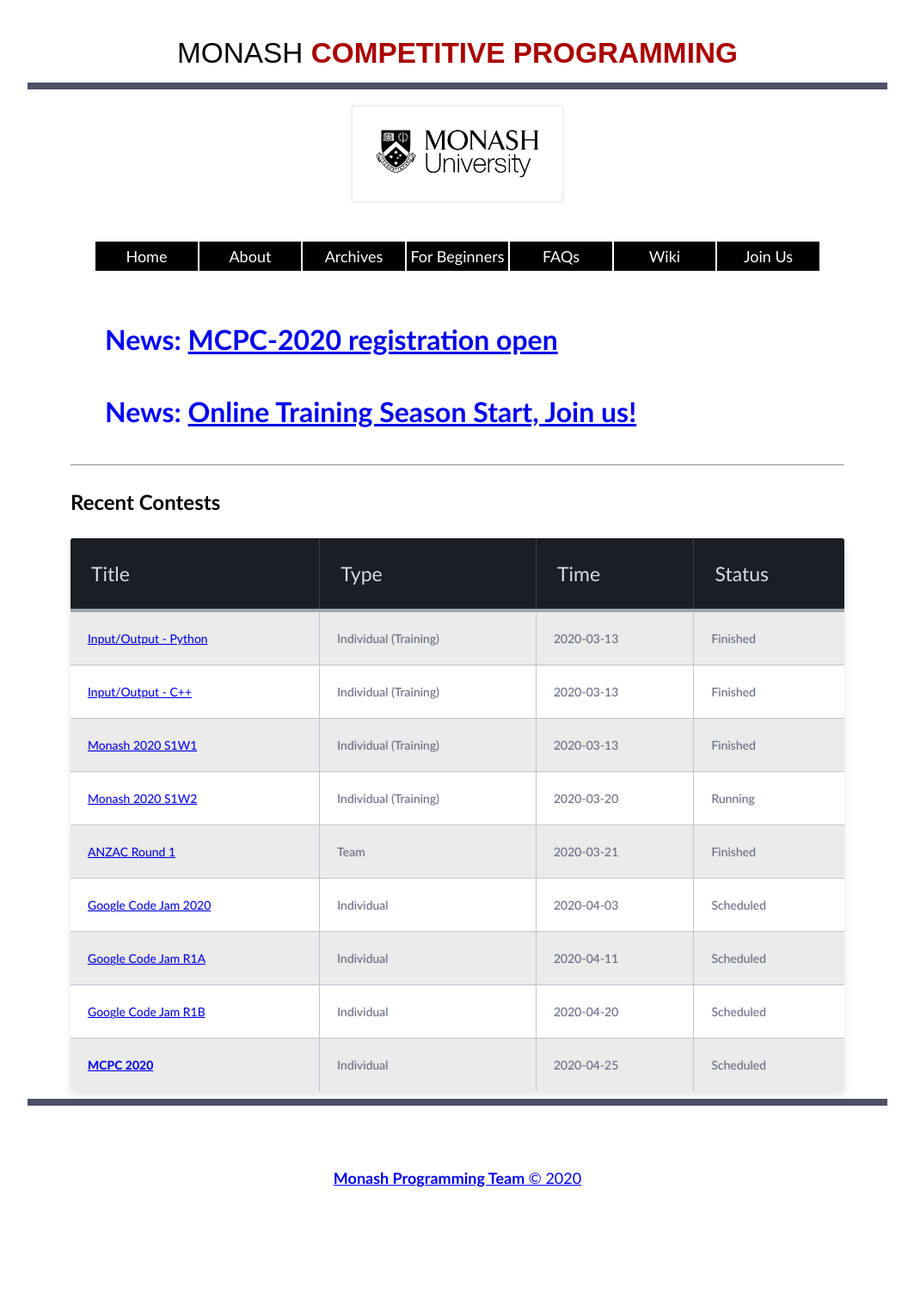
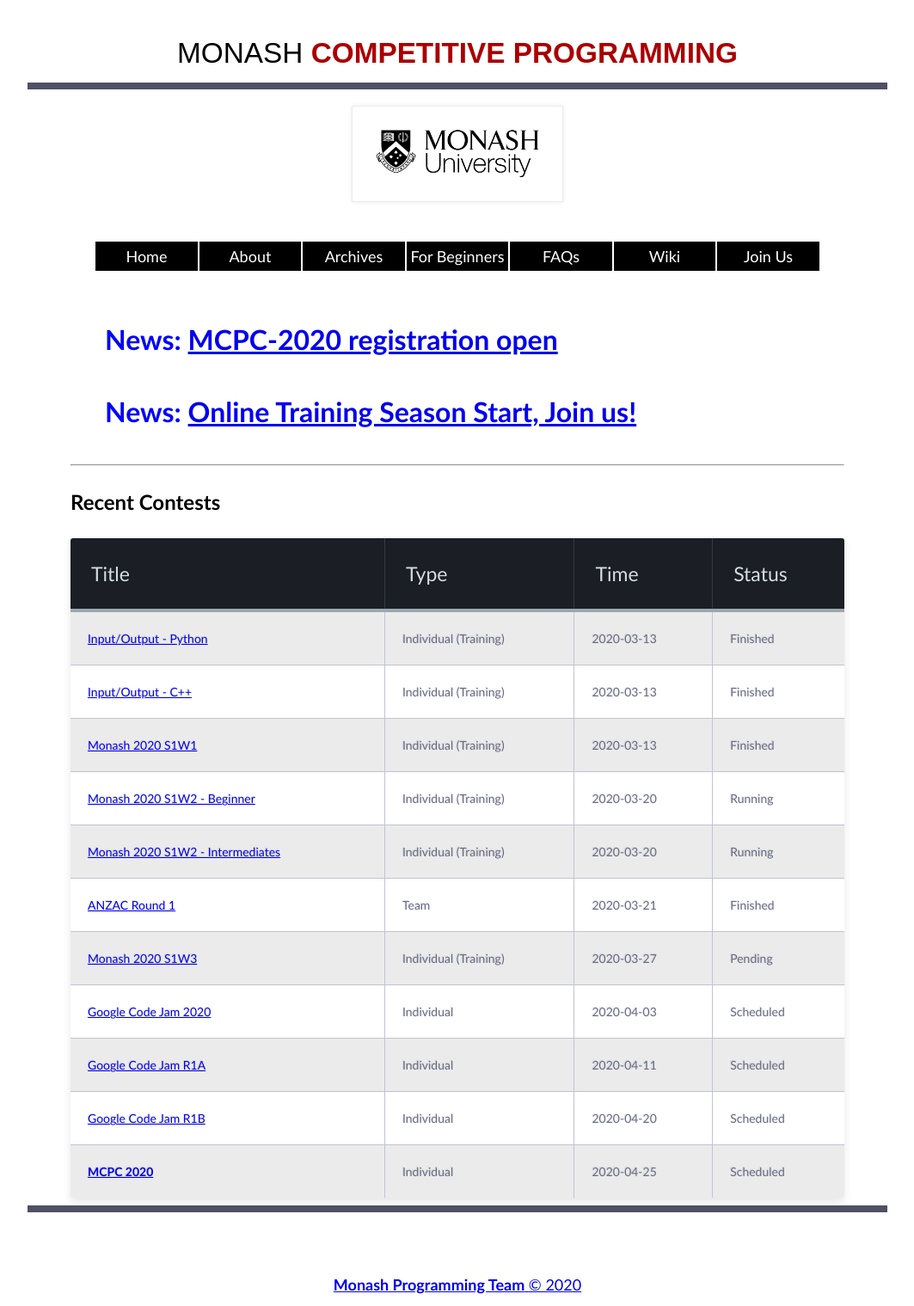
Before and after one commit to monash-programming-team/monash-programming-team.github.io, a Jekyll site: the page built from index.md, in a window 1280 px wide. Shown: the whole page at 86% size, without its empty margins (128-1191 px from the left). Built offline with Jekyll 4.4.1, drawn with Linux system fonts in a browser that asks for light colours; before the commit the page ends 1395 px from its top, so only the background shows below that.

Commit message:
update contest status

```diff
--- a/index.md
+++ b/index.md
@@ -10,8 +10,10 @@
 | [Input/Output - Python](https://vjudge.net/contest/361612)   | Individual (Training) | 2020-03-13 | Finished  |
 | [Input/Output - C++](https://vjudge.net/contest/361790)      | Individual (Training) | 2020-03-13 | Finished  |
 | [Monash 2020 S1W1](https://vjudge.net/contest/361685)        | Individual (Training) | 2020-03-13 | Finished  |
-| [Monash 2020 S1W2](https://vjudge.net/contest/362650)        | Individual (Training) | 2020-03-20 | Running   |
+| [Monash 2020 S1W2 - Beginner](https://vjudge.net/contest/362650)        | Individual (Training) | 2020-03-20 | Running   |
+| [Monash 2020 S1W2 - Intermediates](https://vjudge.net/contest/363310)        | Individual (Training) | 2020-03-20 | Running   |
 | [ANZAC Round 1](http://contest.sppregional.org/)             | Team                  | 2020-03-21 | Finished  |
+| [Monash 2020 S1W3](https://vjudge.net/contest/364479)        | Individual (Training)  | 2020-03-27 | Pending   |
 | [Google Code Jam 2020](https://codingcompetitions.withgoogle.com/codejam/schedule) | Individual            | 2020-04-03 | Scheduled |
 | [Google Code Jam R1A](https://codingcompetitions.withgoogle.com/codejam/schedule) | Individual            | 2020-04-11 | Scheduled |
 | [Google Code Jam R1B](https://codingcompetitions.withgoogle.com/codejam/schedule) | Individual            | 2020-04-20 | Scheduled |
```
